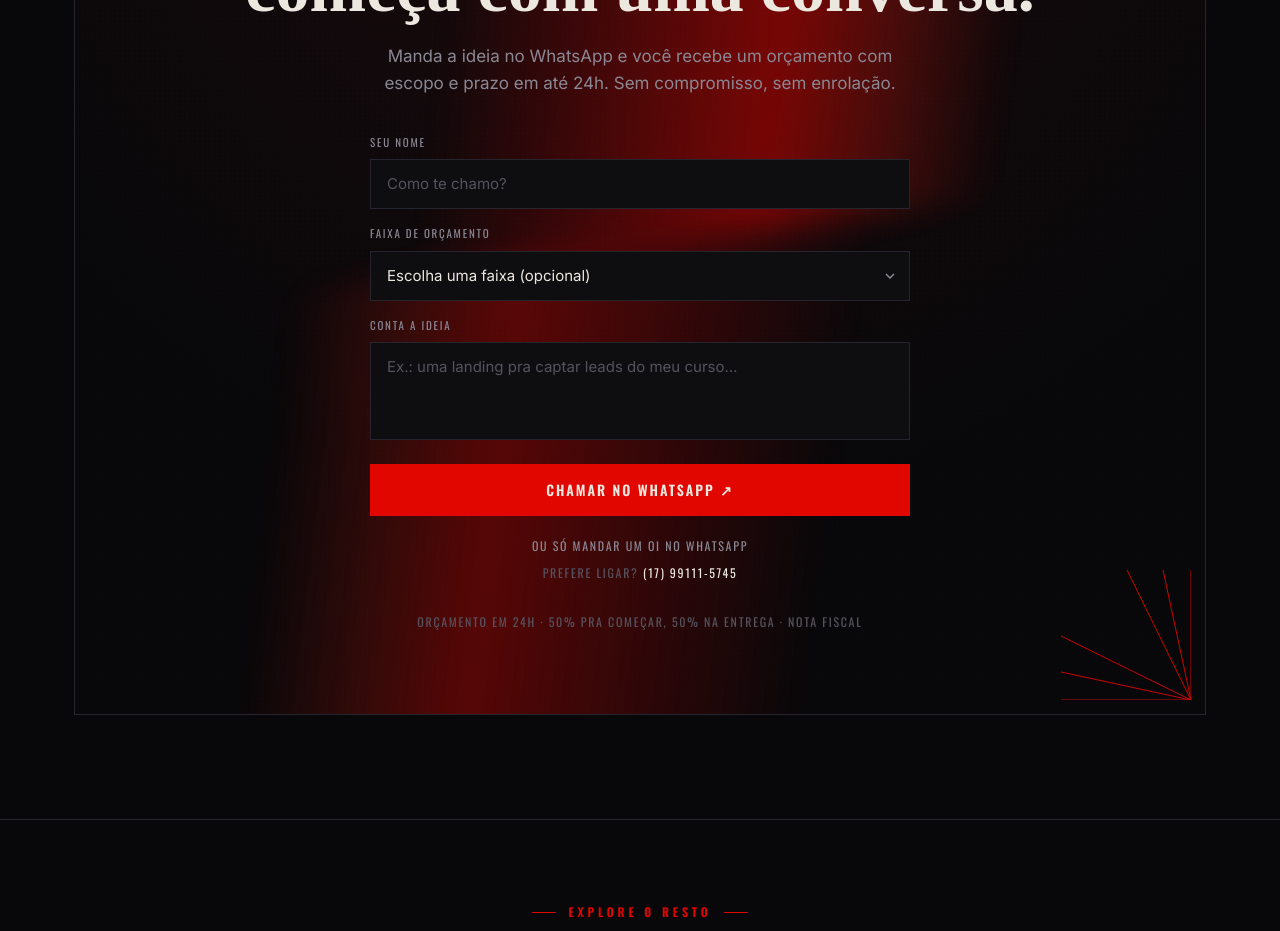
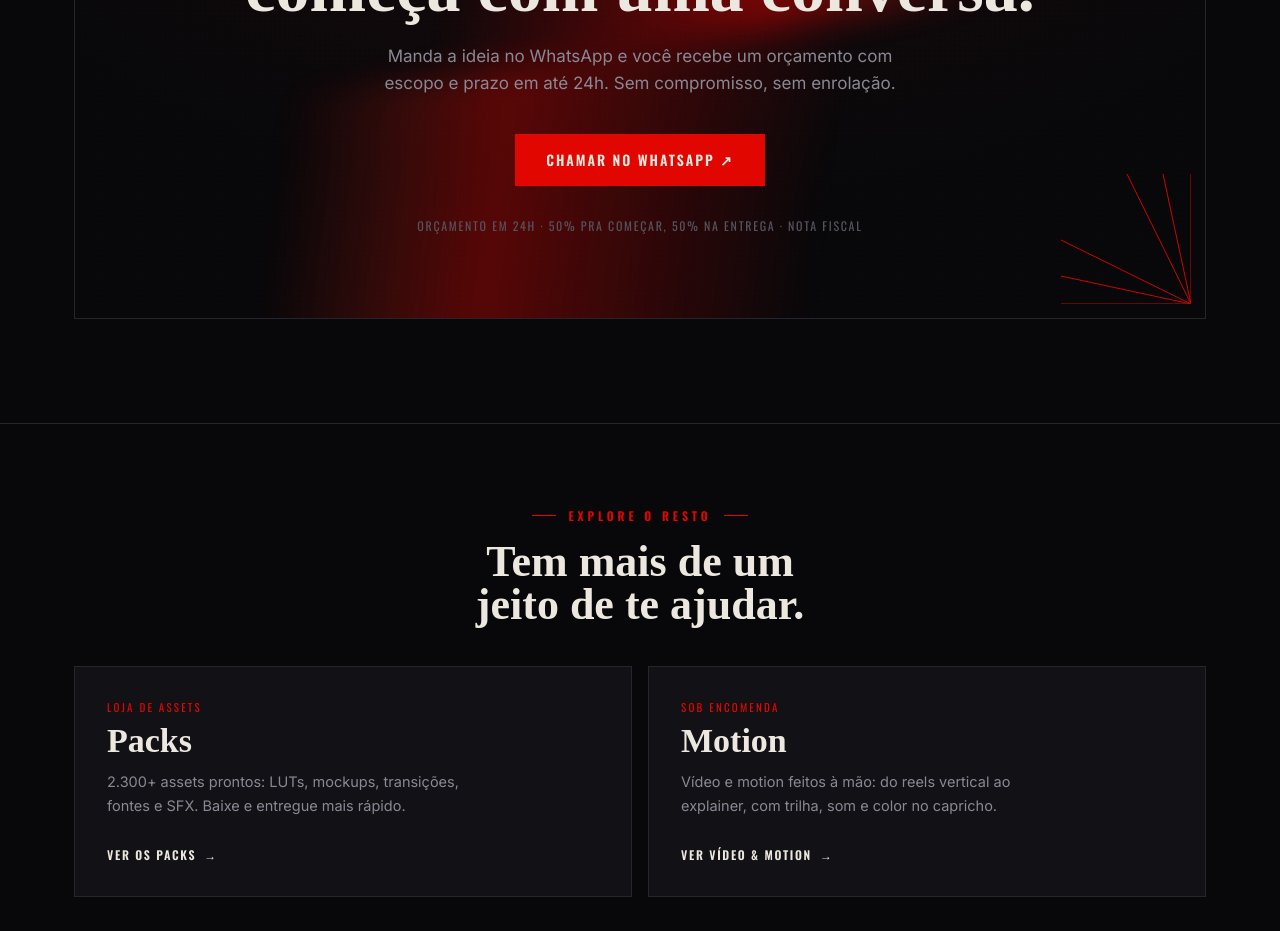
Before and after one commit to ItsJuniorDias/culto-landing, a React (Vite) app: page /sites in a window 1280 px wide. Shown: the part 6260-7191 px from the top of the page. Built offline with nearby package versions, Linux system fonts and the light colour scheme; a web font is replaced by a local one.

Commit message:
chore: remove form

```diff
--- a/src/components/QuoteForm.jsx
+++ /dev/null
@@ -1,150 +0,0 @@
-import { useState } from 'react'
-import Button from './Button'
-import { BUDGET_OPTIONS, submitQuote, waUrl, buildQuoteMessage } from '../lib/leads'
-
-/*
- * Formulário de orçamento dos serviços (Sites e Motion).
- *
- * POR QUE EXISTE: o único caminho de conversão dos serviços era o botão de
- * WhatsApp. Isso perde (a) quem está no desktop sem WhatsApp Web à mão, (b) quem
- * tem receio de já abrir conversa, e (c) a qualificação do lead. Aqui o visitante
- * monta um briefing curto (nome, faixa de orçamento e o que precisa) e o submit
- * abre o WhatsApp com a MENSAGEM JÁ PRONTA — o lead cai qualificado e o Pixel
- * registra `Lead` (com valor), que é o evento que a campanha otimiza.
- *
- * Tudo é opcional menos o nome — menos campo, mais gente termina.
- *
- * Props:
- *   service   → 'sites' | 'motion'
- *   phone     → { display, tel } (fallback "prefere ligar?")
- */
-const inputCls =
-  'w-full border border-line bg-pit px-4 py-3 text-[15px] text-bone placeholder:text-faint outline-none transition-colors focus:border-blood'
-
-const labelCls =
-  'font-util mb-2 block text-[11px] uppercase tracking-[0.16em] text-ash'
-
-export default function QuoteForm({ service = 'sites', phone }) {
-  const [name, setName] = useState('')
-  const [budget, setBudget] = useState('')
-  const [brief, setBrief] = useState('')
-  const [error, setError] = useState('')
-
-  const budgets = BUDGET_OPTIONS[service] || BUDGET_OPTIONS.sites
-
-  const handleSubmit = () => {
-    if (!name.trim()) {
-      setError('Falta só o seu nome pra começar.')
-      return
-    }
-    setError('')
-    submitQuote({ service, name, budget, brief })
-  }
-
-  // Escape hatch: manda "oi" direto no WhatsApp, sem preencher nada. Continua
-  // contando como Lead + Contact porque é um <a> de WhatsApp — o listener global
-  // (PixelTracker) pega o clique.
-  const directHref = waUrl(buildQuoteMessage({ service }), service)
-
-  return (
-    <div className="mx-auto mt-9 max-w-[540px] text-left">
-      <div className="grid gap-4">
-        <div>
-          <label htmlFor="q-name" className={labelCls}>
-            Seu nome
-          </label>
-          <input
-            id="q-name"
-            type="text"
-            value={name}
-            onChange={(e) => setName(e.target.value)}
-            placeholder="Como te chamo?"
-            autoComplete="name"
-            className={inputCls}
-          />
-        </div>
-
-        <div>
-          <label htmlFor="q-budget" className={labelCls}>
-            Faixa de orçamento
-          </label>
-          <div className="relative">
-            <select
-              id="q-budget"
-              value={budget}
-              onChange={(e) => setBudget(e.target.value)}
-              className={`${inputCls} appearance-none pr-10`}
-            >
-              <option value="">Escolha uma faixa (opcional)</option>
-              {budgets.map((b) => (
-                <option key={b} value={b} className="bg-pit text-bone">
-                  {b}
-                </option>
-              ))}
-            </select>
-            <svg
-              aria-hidden="true"
-              viewBox="0 0 24 24"
-              className="pointer-events-none absolute right-3 top-1/2 h-4 w-4 -translate-y-1/2 stroke-ash"
-              fill="none"
-              strokeWidth="2.2"
-            >
-              <path d="M6 9l6 6 6-6" />
-            </svg>
-          </div>
-        </div>
-
-        <div>
-          <label htmlFor="q-brief" className={labelCls}>
-            {service === 'motion' ? 'O que você precisa animar?' : 'Conta a ideia'}
-          </label>
-          <textarea
-            id="q-brief"
-            value={brief}
-            onChange={(e) => setBrief(e.target.value)}
-            rows={3}
-            placeholder={
-              service === 'motion'
-                ? 'Ex.: um reels de 20s pra lançar um produto…'
-                : 'Ex.: uma landing pra captar leads do meu curso…'
-            }
-            className={`${inputCls} resize-none`}
-          />
-        </div>
-
-        {error && (
-          <p className="font-util text-[12px] uppercase tracking-[0.1em] text-blood-2">
-            {error}
-          </p>
-        )}
-
-        <Button as="button" onClick={handleSubmit} full>
-          Chamar no WhatsApp ↗
-        </Button>
-      </div>
-
-      {/* fallbacks: WhatsApp direto + telefone */}
-      <div className="mt-5 flex flex-col items-center gap-2 text-center">
-        <a
-          href={directHref}
-          target="_blank"
-          rel="noopener noreferrer"
-          className="font-util text-[12px] uppercase tracking-[0.14em] text-ash underline-offset-4 transition-colors hover:text-bone hover:underline"
-        >
-          ou só mandar um oi no WhatsApp
-        </a>
-        {phone && (
-          <p className="font-util text-[12px] uppercase tracking-[0.14em] text-faint">
-            Prefere ligar?{' '}
-            <a
-              href={`tel:${phone.tel}`}
-              className="text-bone underline-offset-4 transition-colors hover:text-blood hover:underline"
-            >
-              {phone.display}
-            </a>
-          </p>
-        )}
-      </div>
-    </div>
-  )
-}
--- a/src/components/ServiceCta.jsx
+++ b/src/components/ServiceCta.jsx
@@ -1,19 +1,27 @@
 import Reveal from './Reveal'
-import QuoteForm from './QuoteForm'
+import Button from './Button'
+import { waUrl, buildQuoteMessage } from '../lib/leads'
 import { Halftone, Rays, Burst } from './Decor'
 
 /*
  * Bloco de conversão das telas de serviço (Sites e Motion). Mantém a energia de
- * pôster do FinalCta da loja, mas o miolo agora é o FORMULÁRIO de orçamento
- * (QuoteForm): o visitante monta um briefing curto e o submit abre o WhatsApp
- * com a mensagem pronta, disparando o evento Lead. Antes era um botão decorativo
- * só — agora é uma unidade de captação de verdade.
+ * pôster do FinalCta da loja, mas o miolo agora é um ÚNICO botão de WhatsApp: o
+ * visitante clica e cai direto na conversa com a mensagem de orçamento já pronta
+ * (buildQuoteMessage). Antes tinha um formulário de briefing aqui — trocado por
+ * um CTA seco e direto.
+ *
+ * TRACKING (intacto): o botão é um <a> pra wa.me, então o listener global
+ * (PixelTracker) pega o clique e dispara `Lead` (com valor) + `Contact`, com o
+ * serviço e o valor resolvidos pelo pathname (/sites → sites, /motion → motion).
+ * Nada de instrumentar na mão — é o mesmo caminho de conversão de todo CTA de
+ * WhatsApp do site (cabeçalho, herói, cards de plano, barra mobile).
  *
  * `config` vem de screens.js (serviceCta.sites / serviceCta.motion).
- * `service` decide número de WhatsApp, faixas de orçamento e cópia ('sites'|'motion').
+ * `service` decide o número do WhatsApp e a cópia da mensagem ('sites'|'motion').
  */
 export default function ServiceCta({ config, service = 'sites', id = 'orcamento' }) {
   const [line1, line2] = config.title.split('\n')
+  const href = waUrl(buildQuoteMessage({ service }), service)
 
   return (
     <section id={id} className="relative py-[74px] md:py-[104px]">
@@ -40,9 +48,11 @@ export default function ServiceCta({ config, service = 'sites', id = 'orcamento'
             {config.lead}
           </p>
 
-          {/* formulário de orçamento — o coração da conversão */}
-          <div className="relative z-[2]">
-            <QuoteForm service={service} phone={config.phone} />
+          {/* CTA único → WhatsApp direto (o listener global registra Lead + Contact) */}
+          <div className="relative z-[2] mt-9 flex flex-wrap justify-center gap-3.5">
+            <Button href={href} target="_blank" rel="noopener noreferrer">
+              Chamar no WhatsApp ↗
+            </Button>
           </div>
 
           <div className="font-util relative z-[2] mt-8 text-xs uppercase tracking-[0.14em] text-faint">
```
Also changed, not shown: 1 other file (tests, documents, lock files or other folders).
